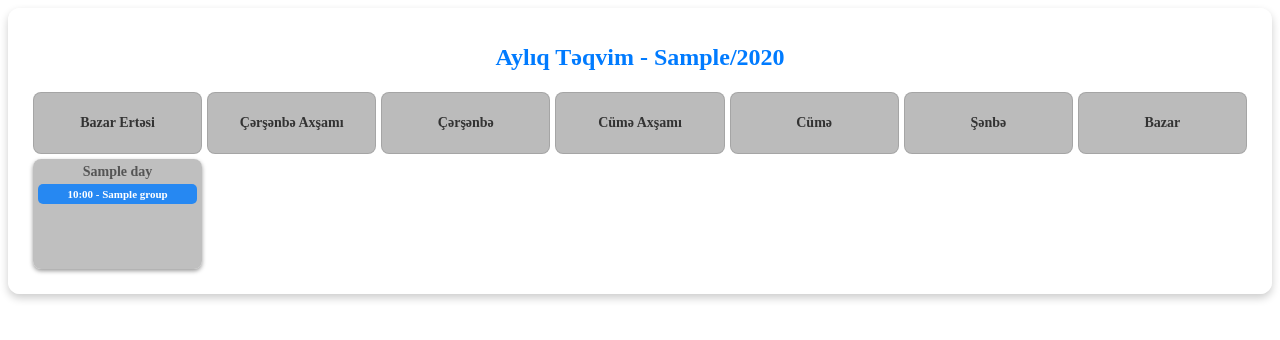
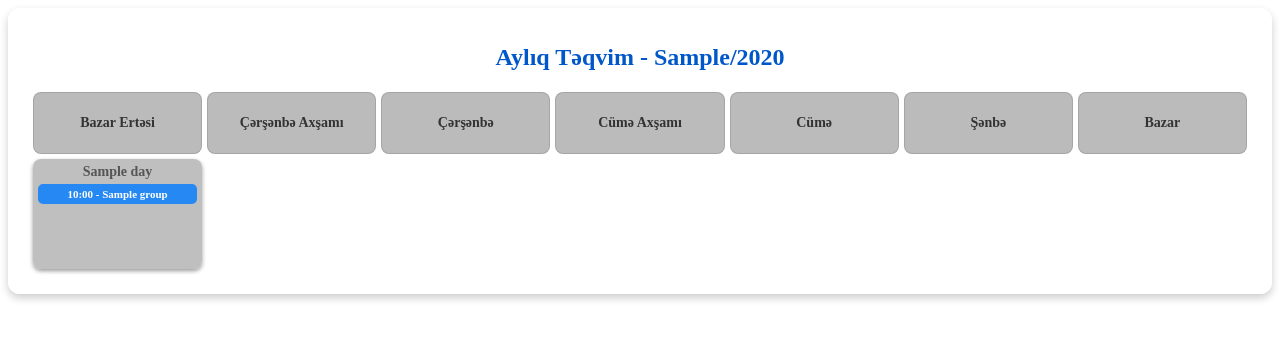
Before and after one commit to SamirAlizada/Tutor, a Django app: template templates/calendar/calendar_pdf.html in a window 1280 px wide. Shown: the top 340 px of the page. Run offline with Django 4.2, Linux system fonts and the light colour scheme; the template is opened without the code that fills it: most values are stand-ins (such as "Sample title", 1, 10 or a date in 2020); parts of the project's set-up code (start-up, migrations or seed data) failed here and were passed over.

```diff
--- a/templates/calendar/calendar_pdf.html
+++ b/templates/calendar/calendar_pdf.html
@@ -99,7 +99,7 @@
         }
 
         .container h1 {
-            color: #007bff;
+            color: #0057c9;
             text-align: center;
             font-size: 24px;  /* Reduced heading size */
         }
```
